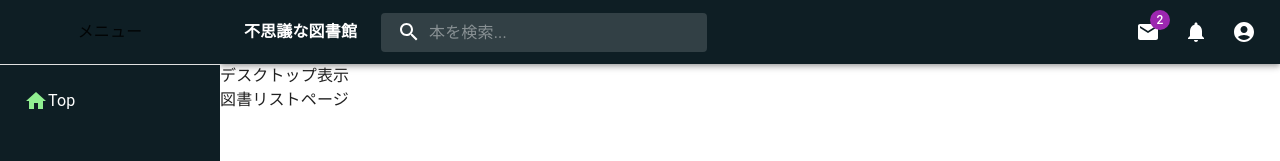
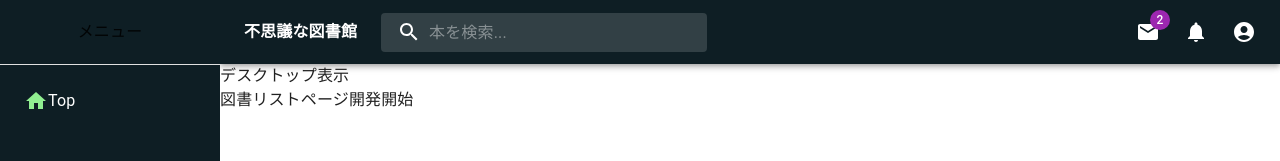
Before and after one commit to mkuwan/libraryapp, a React (Create React App) app in the folder react-front/: page /booklist in a window 1280 px wide. Shown: the top 161 px of the page. Built offline with nearby package versions, Linux system fonts and the light colour scheme.

Commit message:
図書一覧フロントエンド開発開始

```diff
--- a/react-front/src/page/BookList/index.tsx
+++ b/react-front/src/page/BookList/index.tsx
@@ -3,7 +3,7 @@ export const BookList = () => {
 
     return(
         <>
-            図書リストページ
+            図書リストページ開発開始
         </>
 
     )
```
